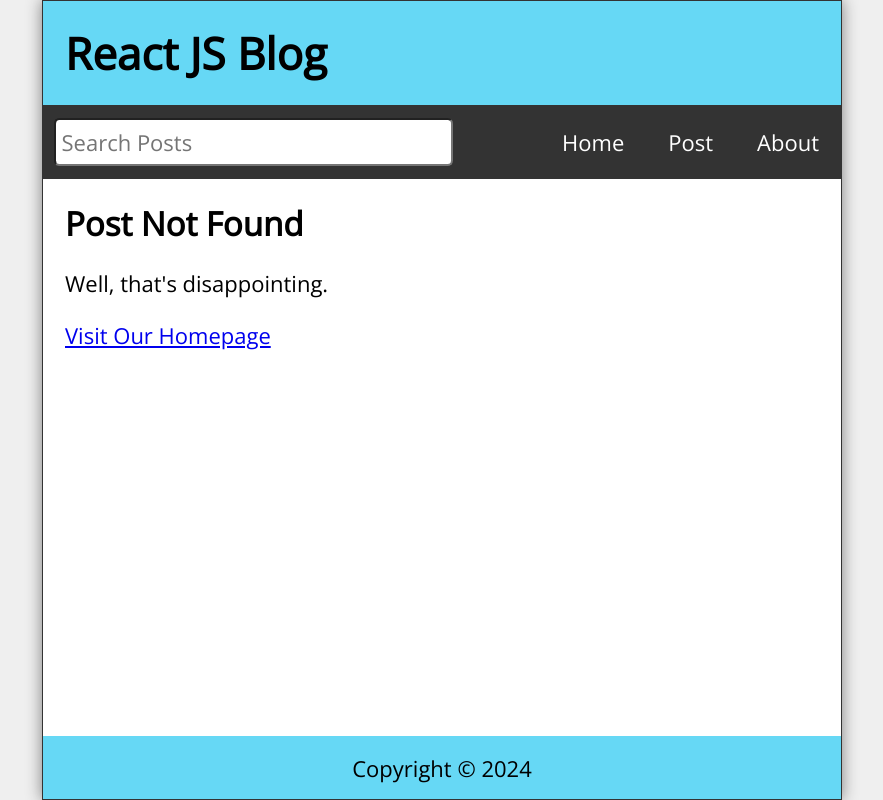
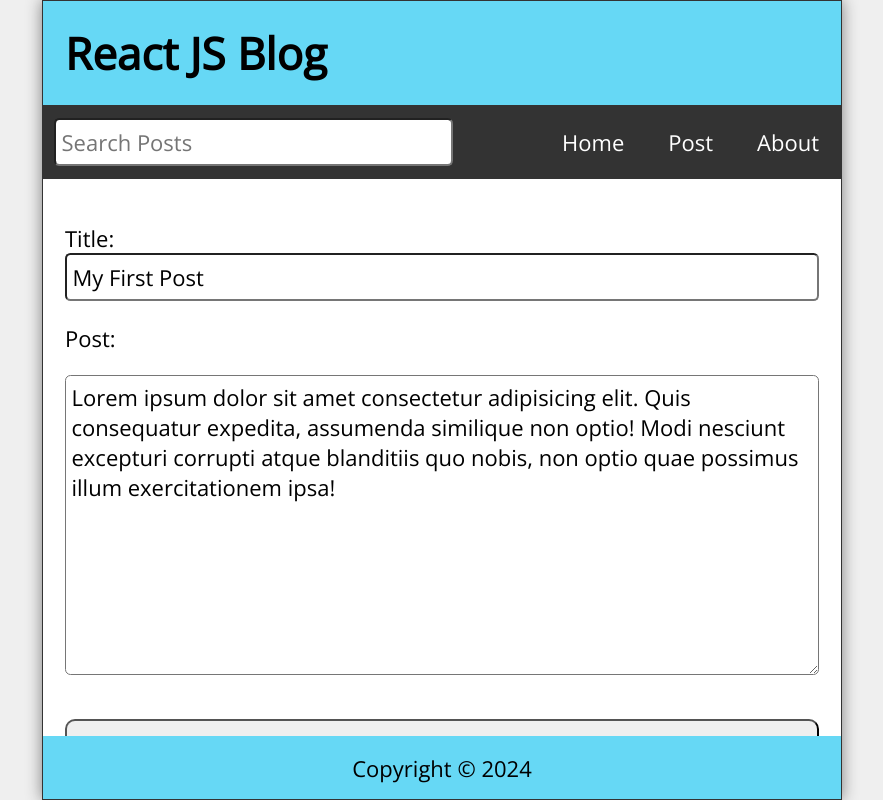
Before and after one commit to ktopchiev/react-js-blog, a React (Create React App) app: page /edit/1 in a window 1280 px wide. Before the commit this address had no page. Shown: the whole page, without its empty margins (198-1081 px from the left). Built offline with nearby package versions, Linux system fonts and the light colour scheme; data requests are answered from the project's data file.

Commit message:
Added Edit post functionality

```diff
--- a/data/db.json
+++ b/data/db.json
@@ -20,9 +20,9 @@
     },
     {
       "id": 4,
-      "title": "My Fourth Post",
-      "datetime": "July 01, 2021 11:17:36 AM",
-      "body": "Lorem ipsum dolor sit amet consectetur adipisicing elit. Quis consequatur expedita, assumenda similique non optio! Modi nesciunt excepturi corrupti atque blanditiis quo nobis, non optio quae possimus illum exercitationem ipsa!"
+      "title": "Test1",
+      "datetime": "July 24, 2024 1:47:59 PM",
+      "body": "test1"
     }
   ]
 }
--- a/src/App.js
+++ b/src/App.js
@@ -4,6 +4,7 @@
 import Footer from "./Footer";
 import PostPage from "./PostPage";
 import NewPost from "./NewPost";
+import EditPost from "./EditPost";
 import About from "./About";
 import Missing from "./Missing";
 //In ReactRouter useHistory is replaced by useNavigate
@@ -20,11 +21,14 @@
     const [searchResult, setSearchResult] = useState([]);
     const [postTitle, setPostTitle] = useState('');
     const [postBody, setPostBody] = useState('');
+    const [editTitle, setEditTitle] = useState('');
+    const [editBody, setEditBody] = useState('');
 
     // In ReactRouter v6 useHistory is replaced by useNavigate
     // const history = useHistory();
     const navigate = useNavigate();
 
+    //Fetch data on reload
     useEffect(() => {
         const fetchPosts = async () => {
             try {
@@ -43,6 +47,7 @@
         fetchPosts();
     }, [])
 
+    //Filter posts in the feed to match search
     useEffect(() => {
         const filteredResults = posts.filter(post =>
             ((post.body).toLowerCase()).includes(search.toLowerCase())
@@ -51,6 +56,7 @@
         setSearchResult(filteredResults.reverse());
     }, [posts, search])
 
+    //Handles the submit operation in the new post form
     const handleSubmit = async (e) => {
         e.preventDefault();
         const id = posts.length ? posts[posts.length - 1].id + 1 : 1;
@@ -93,6 +99,21 @@
         }
     }
 
+    const handleEdit = async (id) => {
+        const datetime = format(new Date(), "MMMM dd, yyyy pp");
+        const editPost = { id, title: editTitle, datetime, body: editBody };
+        try {
+            const response = await api.put(`/posts/${id}`, editPost);
+            setPosts(posts.map(post => post.id === id ? { ...response.data } : post));
+            setEditTitle('');
+            setEditBody('');
+            navigate(`/post/${id}`);
+        } catch (error) {
+            console.log(`Error: ${error.message}`);
+        }
+    }
+
+
 return (
     <div className="App">
         <Header title={"React JS Blog"} />
@@ -113,6 +134,17 @@
                     handleSubmit={handleSubmit}
                 />}
             />
+            <Route
+                path="edit/:id"
+                element={<EditPost
+                    posts={posts}
+                    editTitle={editTitle}
+                    setEditTitle={setEditTitle}
+                    editBody={editBody}
+                    setEditBody={setEditBody}
+                    handleEdit={handleEdit}
+                />}
+            />
             <Route path="*" element={<Missing />} />
         </Routes>
         <Footer />
--- /dev/null
+++ b/src/EditPost.js
@@ -0,0 +1,58 @@
+import React from 'react'
+import { useParams } from 'react-router-dom';
+import { useEffect } from 'react';
+
+const EditPost = ({ posts, editTitle, setEditTitle, editBody, setEditBody, handleEdit }) => {
+    const { id } = useParams();
+    const post = posts.find((post) => (post.id).toString() === id);
+    console.log(post);
+    useEffect(() => {
+        const fetchPosts = async () => {
+            try {
+                if (post) {
+                    setEditTitle(post.title);
+                    setEditBody(post.body);
+                }
+            } catch (error) {
+                if (error.response) {
+                    console.log(error.response.data);
+                    console.log(error.response.status);
+                    console.log(error.response.headers);
+                } else {
+                    console.log(`Error: ${error.message}`);
+                }
+            }
+        }
+
+        fetchPosts();
+
+    }, [post, setEditTitle, setEditBody])
+
+    return (
+        <main className='NewPost'>
+            <form className="newPostForm" onSubmit={(e) => e.preventDefault()}>
+                <label htmlFor="postTitle">Title:</label>
+                <input
+                    id="postTitle"
+                    type='text'
+                    placeholder='Post Title'
+                    required
+                    value={editTitle}
+                    onChange={(e) => setEditTitle(e.target.value)}
+                />
+                <label htmlFor="postBody">Post:</label>
+                <textarea
+                    className="postBody"
+                    id="postBody"
+                    placeholder="Post Body"
+                    required
+                    value={editBody}
+                    onChange={(e) => setEditBody(e.target.value)}
+                ></textarea>
+                <button type="submit" onClick={() => handleEdit(post.id)}>Edit Post</button>
+            </form>
+        </main>
+    )
+}
+
+export default EditPost
--- a/src/PostPage.js
+++ b/src/PostPage.js
@@ -15,6 +15,11 @@
                         <button onClick={() => handleDelete(post.id)}>
                             Delete Post
                         </button>
+                        <Link to={`/edit/${id}`}>
+                            <button>
+                                Edit Post
+                            </button>
+                        </Link>
                     </>
                 }
                 {!post &&
```
Lines whose indentation alone changed are shown as unchanged.
